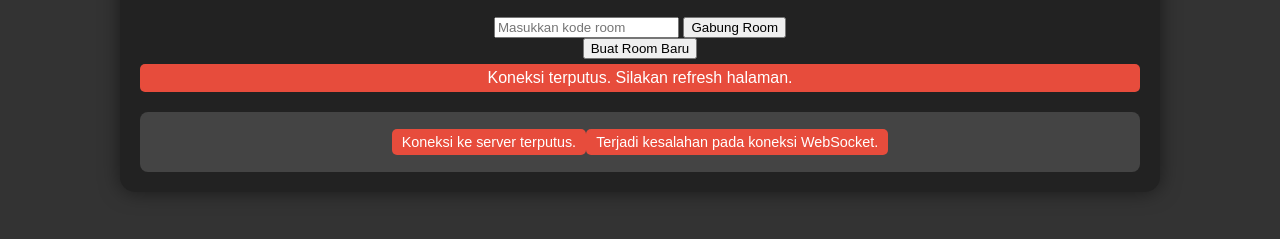
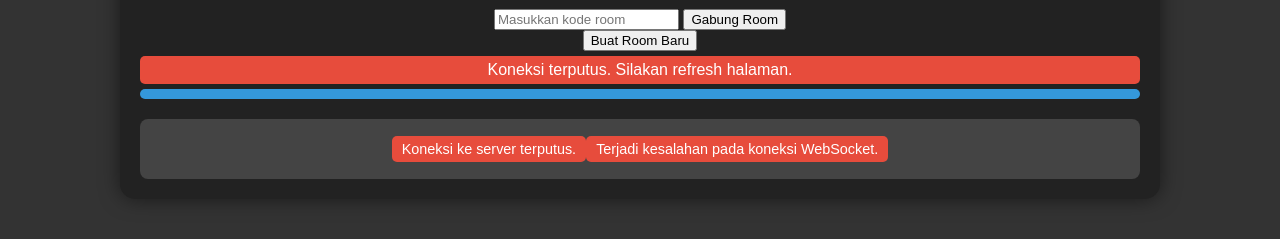
Before and after one commit to INsITdeveloper/Uno-game, a plain HTML site: page client/index.html in a window 1280 px wide. Shown: the part 369-608 px from the top of the page. Drawn offline with Linux system fonts and the light colour scheme.

Commit message:
Update index.html

```diff
--- a/client/index.html
+++ b/client/index.html
@@ -18,7 +18,7 @@
             </div>
             <button id="createRoomBtn">Buat Room Baru</button>
             <p id="roomStatusMessage" class="message-item info"></p>
-        </div>
+            <div id="playerList" class="message-item info"></div> </div>
 
         <div class="discard-pile">
             <div class="card back"></div>
```
